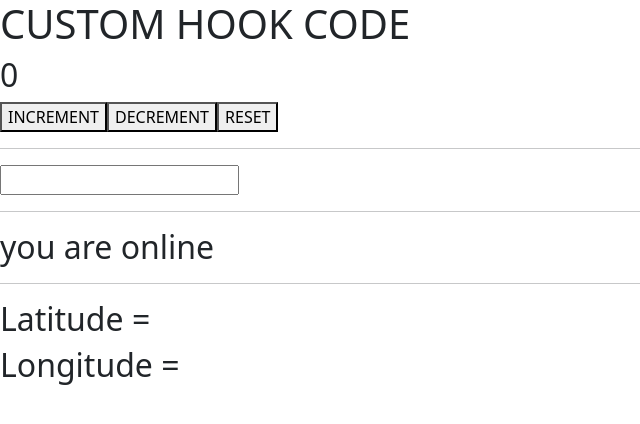
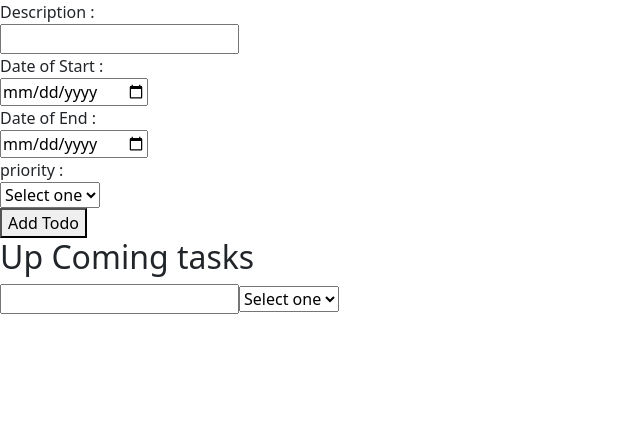
Before and after one commit to TANNE123/function-components-hooks-project, a React (Vite) app: page / in a window 1280 px wide. Shown: the top 424 px of the page, without its empty margins (0-640 px from the left). Built offline with nearby package versions, Linux system fonts and the light colour scheme; no server answers.

Commit message:
table-task-usecontext

```diff
--- a/src/App.jsx
+++ b/src/App.jsx
@@ -1,24 +1,31 @@
+import "bootstrap/dist/css/bootstrap.min.css";
+import React, { createContext, useState } from "react";
+import TableComponent from "./components/13-09-24task4/FormTableComponent";
+// import { BrowserRouter, Route, Routes } from "react-router-dom";
+import UpdateComponent from "./components/13-09-24task4/UpdateComponent";
 
-import 'bootstrap/dist/css/bootstrap.min.css';
-import React from 'react'
-import UiComponents from './components/11-09-24tasks/UiComponents';
-import LocalStorageComponents from './components/11-09-24tasks/LocalStorageComponents';
-import NetWorkComponent from './components/11-09-24tasks/NetWorkComponent';
-import LatLogComponent from './components/11-09-24tasks/LatLogComponent';
+export const Details=createContext()
+const App = () => {
+  const [update,setUpdate]=useState([])
 
-const App = () => {
   return (
-    <div>
+    <>
+    <TableComponent />
+    </>
 
-   <UiComponents/>
-   <hr />
-   <LocalStorageComponents/>
-   <hr />
-   <NetWorkComponent/>
-    <hr />
-   <LatLogComponent/>
-    </div>
-  )
-}
+  );
+};
 
-export default App
+export default App;
+
+
+
+
+    // <Details.Provider value={[update,setUpdate]}>
+
+      {/* <BrowserRouter>
+      <Routes>
+        <Route path="/:index" element={<UpdateComponent/>}/>
+      </Routes>
+      </BrowserRouter> */}
+    // </Details.Provider>
--- /dev/null
+++ b/src/components/13-09-24task4/FormTableComponent.jsx
@@ -0,0 +1,208 @@
+import React, { useState, useEffect, createContext, useContext } from "react";
+import "./style.css";
+import { Details } from "../../App";
+import { useNavigate } from "react-router";
+
+
+const TableComponent = () => {
+    // let [update,setUpdate]=useContext(Details)
+
+  const [input, setInput] = useState({
+    Description: "",
+    Date: "",
+    EndDate: "",
+    Priority: "",
+  });
+
+//   const navigate=useNavigate()
+  const [todo, setTodo] = useState([]);
+  const [index, setIndex] = useState(null);
+  const [option, setOption] = useState("");
+  const [dummy, setDummy] = useState([]);
+  const [search, setSearch] = useState("");
+
+  const OnChangeHandler = (event) => {
+    const { name, value } = event.target;
+    setInput((prevInput) => ({
+      ...prevInput,
+      [name]: value,
+    }));
+  };
+
+  useEffect(() => {
+    localStorage.setItem("data", JSON.stringify(dummy));
+  }, [dummy]);
+
+  useEffect(() => {
+    const searchData = dummy.filter((each) =>
+      each.Description.toLowerCase().includes(search.toLowerCase())
+    );
+    setTodo(searchData);
+  }, [search]);
+
+  const submitHandler = (event) => {
+    event.preventDefault();
+    if (input.Description && input.Date && input.EndDate && input.Priority) {
+      setTodo((prevTodo) => [...prevTodo, input]);
+    }
+    setDummy([...todo, input]);
+    setInput({
+      Description: "",
+      Date: "",
+      EndDate: "",
+      Priority: "",
+    });
+  };
+
+  const delateHandler = (targetInd) => {
+    const filterData = todo.filter((_, index) => index !== targetInd);
+    setTodo(filterData);
+  };
+
+  const updateHandler = (targetInd) => {
+    setInput(todo[targetInd]);
+    setIndex(targetInd);
+  };
+
+  const updateSubmitHandler = (event) => {
+    event.preventDefault();
+    const updateValues = [...todo];
+    updateValues[index] = input;
+    setTodo(updateValues);
+    setIndex(null);
+    setInput({
+      Description: "",
+      Date: "",
+      EndDate: "",
+      Priority: "",
+    });
+    setDummy([...todo, input]);
+  };
+
+  const optionHandler = (event) => {
+    const selectOption = event.target.value;
+
+    if (selectOption == "Low" || "medium" || "high") {
+      const filterTodo = dummy.filter((each) => each.Priority === selectOption);
+      setTodo(filterTodo);
+    }
+    if (selectOption === "All") {
+      const local = JSON.parse(localStorage.getItem("data"));
+      setTodo(local);
+    }
+  };
+
+  const searchHandler = (e) => {
+    e.preventDefault();
+    setSearch(e.target.value);
+  };
+
+  const completedHandle=(targetEach,index)=>{
+        // navigate(`/${index}`)
+    // setUpdate(targetEach)
+  }
+
+
+  return (
+    <>
+      <form
+        onSubmit={index || index == 0 ? updateSubmitHandler : submitHandler}
+      >
+        <label>Description :</label>
+        <br />
+        <input
+          type="text"
+          name="Description"
+          value={input.Description}
+          onChange={OnChangeHandler}
+        />
+        <br />
+        <label>Date of Start :</label>
+        <br />
+        <input
+          type="date"
+          name="Date"
+          value={input.Date}
+          onChange={OnChangeHandler}
+        />
+        <br />
+        <label>Date of End :</label>
+        <br />
+        <input
+          type="date"
+          name="EndDate"
+          value={input.EndDate}
+          onChange={OnChangeHandler}
+        />
+        <br />
+        <label >
+            priority :
+        </label>
+        <br />
+        <select
+          name="Priority"
+          value={input.Priority}
+          onChange={OnChangeHandler}
+        >
+          <option value="">Select one</option>
+          <option value="Low">Low</option>
+          <option value="medium">medium</option>
+          <option value="high">high</option>
+        </select>
+    <br />
+        <button type="submit">
+          {index || index == 0 ? "UpdateSubmit" : "Add Todo"}
+        </button>
+      </form>
+      <h2>Up Coming tasks</h2>
+      <input type="text" value={search} onChange={searchHandler} />
+      <select name="options" value={option} onChange={optionHandler}>
+        <option value="">Select one</option>
+        <option value="All">All</option>
+        <option value="Low">Low</option>
+        <option value="medium">medium</option>
+        <option value="high">high</option>
+      </select>
+      <table>
+        {todo.length > 0 ? (
+          <thead>
+            <tr>
+              <th>Description</th>
+              <th>Date of start</th>
+              <th>Date of End</th>
+              <th>Priority</th>
+              <th>Delete</th>
+              <th>Update</th>
+              <th>Completed</th>
+            </tr>
+          </thead>
+        ) : (
+          ""
+        )}
+
+        <tbody>
+          {todo.map((each, index) => (
+            <tr key={index}>
+              <td>{each.Description}</td>
+              <td>{each.Date}</td>
+              <td>{each.EndDate}</td>
+              <td>{each.Priority}</td>
+              <td>
+                <button onClick={() => delateHandler(index)}>Delete</button>
+              </td>
+              <td>
+                <button onClick={() => updateHandler(index)}>Update</button>
+              </td>
+              <td>
+                <button onClick={()=>completedHandle(each,index)}>Mark As Done</button>
+
+              </td>
+            </tr>
+          ))}
+        </tbody>
+      </table>
+    </>
+  );
+};
+
+export default TableComponent;
--- /dev/null
+++ b/src/components/13-09-24task4/UpdateComponent.jsx
@@ -0,0 +1,15 @@
+import React, { useContext } from 'react'
+import { Details } from '../../App'
+
+const UpdateComponent = () => {
+    const [update]=useContext(singleDetails)
+    console.log(update);
+
+  return (
+    <div>
+      {JSON.stringify(update)}
+    </div>
+  )
+}
+
+export default UpdateComponent
--- /dev/null
+++ b/src/components/13-09-24task4/style.css
@@ -0,0 +1,3 @@
+tr,td,th{
+    border: 2px solid;
+}
```
